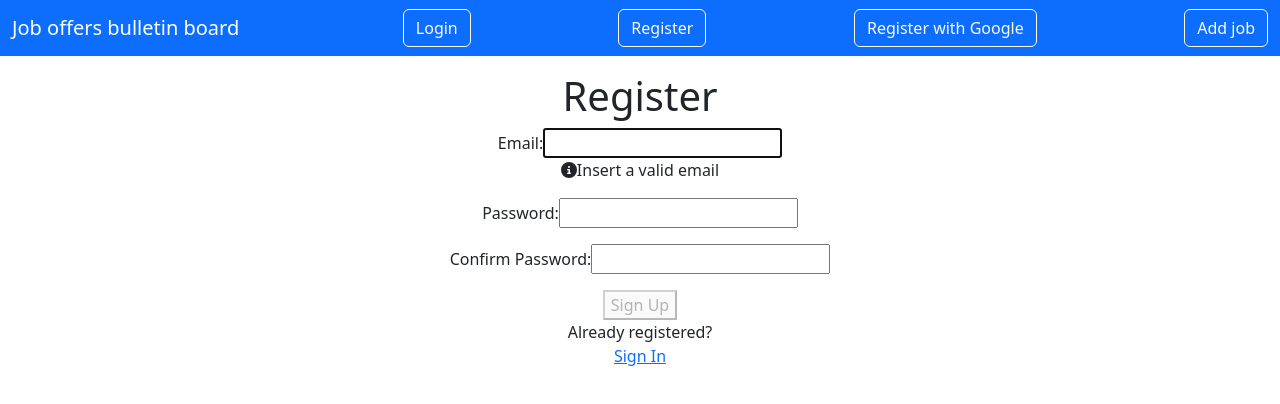
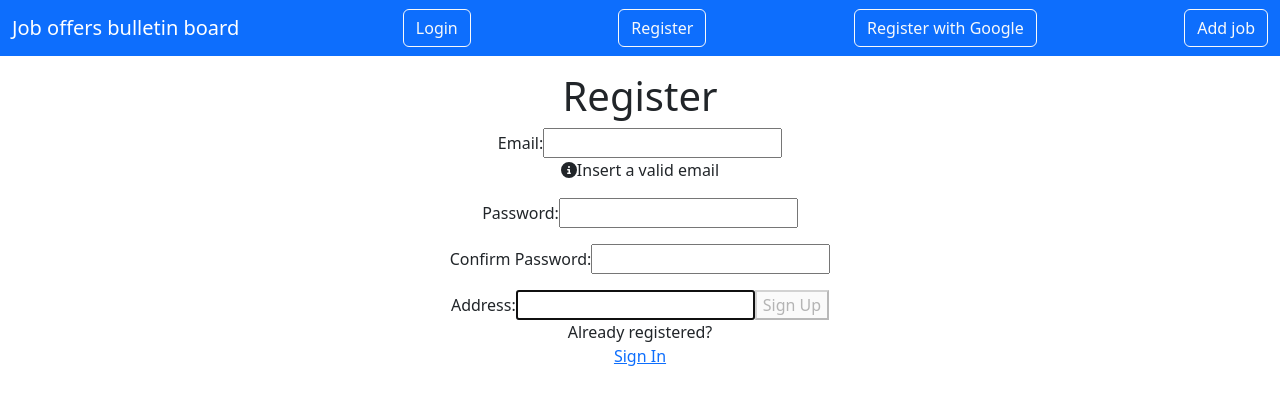
Before and after one commit to OrdnasselaOttogim/frontend-jobs, a React (Create React App) app: page /register in a window 1280 px wide. Shown: the top 404 px of the page. Built offline with nearby package versions, Linux system fonts and the light colour scheme.

Commit message:
added address field in the registration form

```diff
--- a/src/jobs/Register.js
+++ b/src/jobs/Register.js
@@ -24,6 +24,8 @@ const Register = () => {
     const [matchPwd, setMatchPwd] = useState('');
     const [validMatch, setValidMatch] = useState(false);
     const [matchFocus, setMatchFocus] = useState(false);
+
+    const [address, setAddress] = useState('');
 
     const [errMsg, setErrMsg] = useState('');
     const [success, setSuccess] = useState(false);
@@ -56,7 +58,11 @@ const Register = () => {
         }
         try {
             const response = await axios.post(REGISTER_URL,
-                { "email":user, "password":pwd }
+                {
+                "email": user,
+                "password": pwd,
+                "address": address
+            }
             ).then(response => {
                     console.log(response.data);
             });
@@ -149,8 +155,28 @@ const Register = () => {
 
                         </p>
 
+                        <label htmlFor="address">
+                            Address:
+
+                        </label>
+                        <input
+                            type="text"
+                            id="address"
+                            ref={userRef}
+                            autoComplete="off"
+                            onChange={(e) => setAddress(e.target.value)}
+                            value={address}
+                            required
+                            aria-describedby="uidnote"
+                            onFocus={() => setUserFocus(true)}
+                            onBlur={() => setUserFocus(false)}
+                        />
+
+
                         <button disabled={!validName || !validPwd || !validMatch ? true : false}>Sign Up</button>
                     </form>
+
+
                     <p>
                         Already registered?<br />
                         <span className="line">
```
